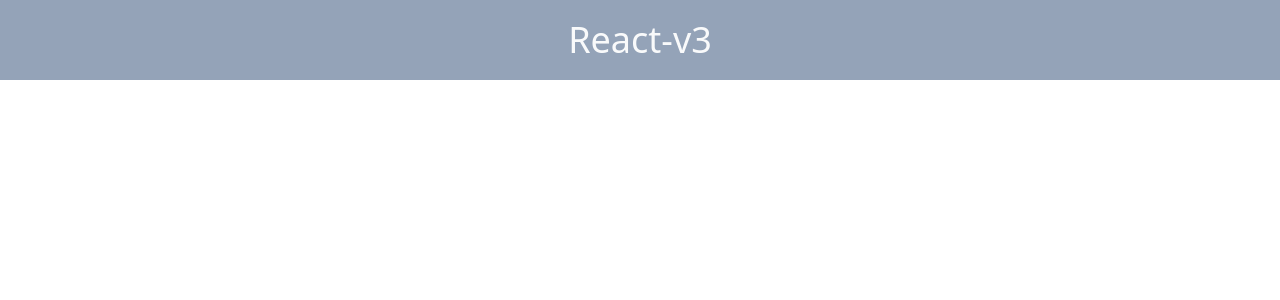
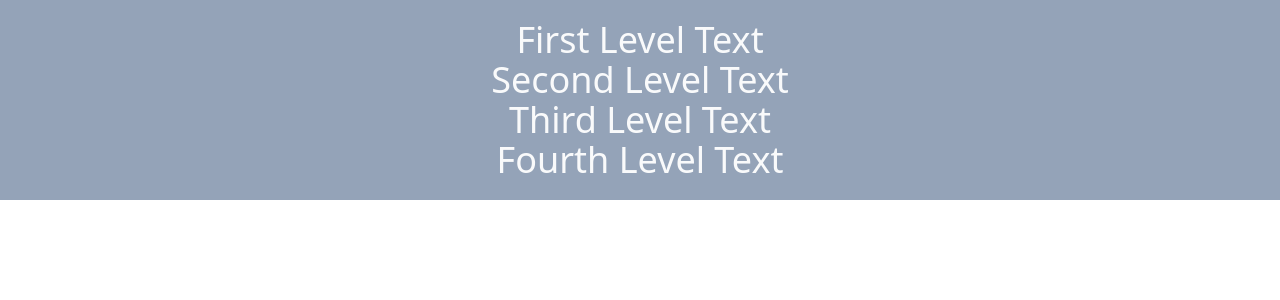
Before and after one commit to pj100-team/react-v3, a React (Create React App) app: page / in a window 1280 px wide. Shown: the top 300 px of the page. Built offline with nearby package versions, Linux system fonts and the light colour scheme.

Commit message:
feat: Add nested components for multi-level text display

```diff
--- a/src/App.tsx
+++ b/src/App.tsx
@@ -1,11 +1,100 @@
 import "./App.css";
 
+type FourthLevelProps = {
+  fourthLevelText: string;
+};
+
+type ThirdLevelProps = {
+  thirdLevelText: string;
+  fourthLevelProps: FourthLevelProps;
+};
+
+type SecondLevelProps = {
+  secondLevelText: string;
+  thirdLevelProps: ThirdLevelProps;
+};
+
+type FirstLevelProps = {
+  firstLevelText: string;
+  secondLevelProps: SecondLevelProps;
+};
+
 function App() {
-	return (
-		<header className="bg-[#94A3B8] text-center p-[20px] text-4xl text-[#F9FAFB]">
-			React-v3
-		</header>
-	);
+  const fourthLevelProps: FourthLevelProps = {
+    fourthLevelText: "Fourth Level Text",
+  };
+
+  const thirdLevelProps: ThirdLevelProps = {
+    thirdLevelText: "Third Level Text",
+    fourthLevelProps: fourthLevelProps,
+  };
+
+  const secondLevelProps: SecondLevelProps = {
+    secondLevelText: "Second Level Text",
+    thirdLevelProps: thirdLevelProps,
+  };
+
+  const firstLevelProps: FirstLevelProps = {
+    firstLevelText: "First Level Text",
+    secondLevelProps: secondLevelProps,
+  };
+
+  return (
+    <header className="bg-[#94A3B8] text-center p-[20px] text-4xl text-[#F9FAFB]">
+      <ChildComponent firstLevelProps={firstLevelProps} />
+    </header>
+  );
+}
+
+type ChildComponentProps = {
+  firstLevelProps: FirstLevelProps;
+};
+
+function ChildComponent({ firstLevelProps }: ChildComponentProps) {
+  return (
+    <div>
+      <h1>{firstLevelProps.firstLevelText}</h1>
+      <SecondLevelComponent secondLevelProps={firstLevelProps.secondLevelProps} />
+    </div>
+  );
+}
+
+type SecondLevelComponentProps = {
+  secondLevelProps: SecondLevelProps;
+};
+
+function SecondLevelComponent({ secondLevelProps }: SecondLevelComponentProps) {
+  return (
+    <div>
+      <h2>{secondLevelProps.secondLevelText}</h2>
+      <ThirdLevelComponent thirdLevelProps={secondLevelProps.thirdLevelProps} />
+    </div>
+  );
+}
+
+type ThirdLevelComponentProps = {
+  thirdLevelProps: ThirdLevelProps;
+};
+
+function ThirdLevelComponent({ thirdLevelProps }: ThirdLevelComponentProps) {
+  return (
+    <div>
+      <h3>{thirdLevelProps.thirdLevelText}</h3>
+      <FourthLevelComponent fourthLevelProps={thirdLevelProps.fourthLevelProps} />
+    </div>
+  );
+}
+
+type FourthLevelComponentProps = {
+  fourthLevelProps: FourthLevelProps;
+};
+
+function FourthLevelComponent({ fourthLevelProps }: FourthLevelComponentProps) {
+  return (
+    <div>
+      <h4>{fourthLevelProps.fourthLevelText}</h4>
+    </div>
+  );
 }
 
 export default App;
```
